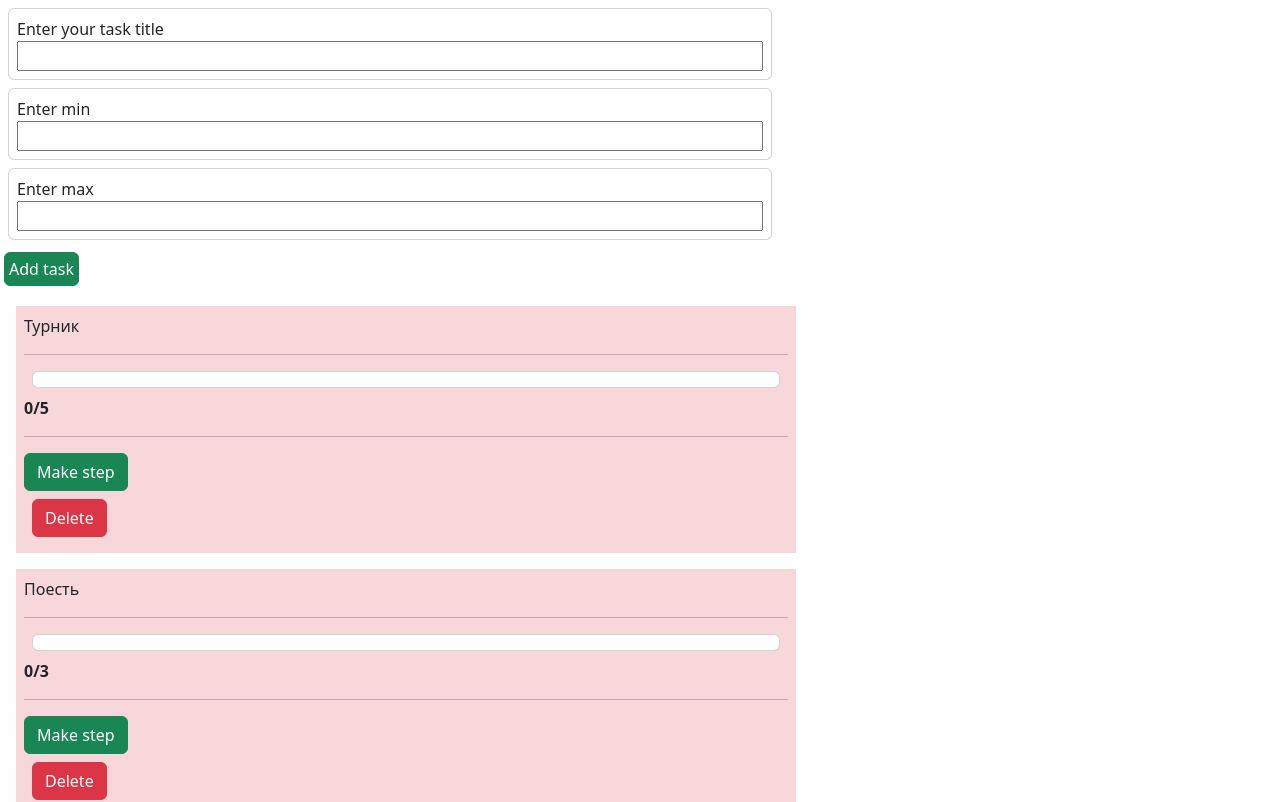
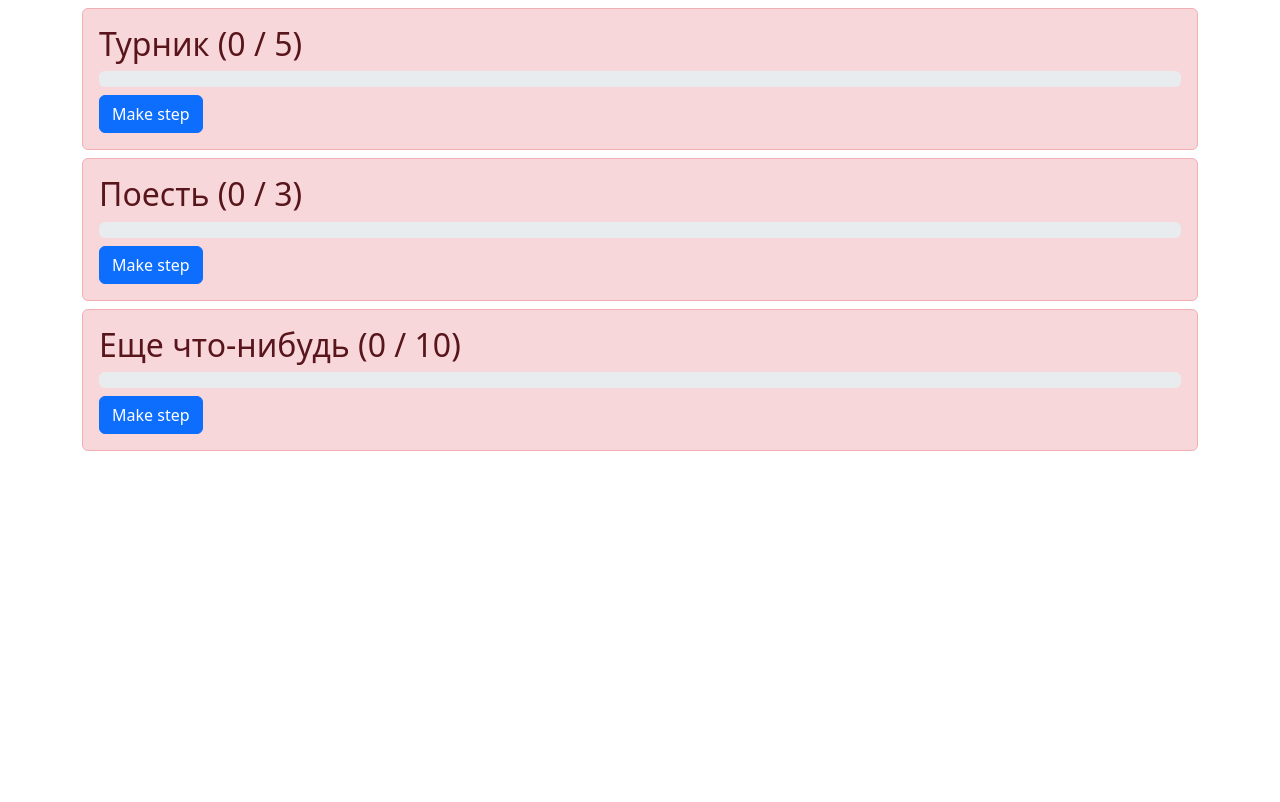
Before and after one commit to Alexey197/React_2023_HT1, a React (Vite) app: page / in a window 1280 px wide. Shown: the top 802 px of the page. Built offline with nearby package versions, Linux system fonts and the light colour scheme.

Commit message:
1-part HT Lavric version

```diff
--- a/src/App.jsx
+++ b/src/App.jsx
@@ -1,69 +1,30 @@
 import { useState } from 'react'
-import { Todo } from './components/Todo'
-import React from 'react'
+import TodoItem  from './components/TodoItem'
 
 function App() {
  const [ items, setItems ] = useState([
-   {id: 1,title: 'Турник', min: 0, max: 5},
-   {id: 2,title: 'Поесть', min: 0, max: 3},
-   {id: 3,title: 'Еще что-нибудь', min: 0, max: 10}
+   {id: 1,title: 'Турник', current: 0, max: 5},
+   {id: 2,title: 'Поесть', current: 0, max: 3},
+   {id: 3,title: 'Еще что-нибудь', current: 0, max: 10}
  ])
 
-  let titleInput = React.createRef()
-  let minInput = React.createRef()
-  let maxInput = React.createRef()
-
-  function addNewTask() {
-   let newTaskObj = {}
-    newTaskObj.id = items.length + 1
-    newTaskObj.title = titleInput.current.value
-    newTaskObj.min = parseInt(minInput.current.value)
-    newTaskObj.max = parseInt(maxInput.current.value)
-    console.log(newTaskObj)
-
-    setItems([...items, newTaskObj])
+  function increaseItem(id) {
+   setItems(items.map(item =>
+     item.id === id && item.current < item.max ?
+       {...item, current: item.current + 1} :
+       item
+   ))
   }
 
-  function setItemValue(newValue, id) {
-   setItems(items.map(item => item.id !== id ? item : {
-    ...item, min: newValue
-   }))
-  }
-
-  function deleteItem(id) {
-    setItems(items.filter(item => item.id !== id))
-  }
-
-  const itemsElems = items.map(item => <Todo
+  let itemsElems = items.map(item => <TodoItem
     key={item.id}
-    title={item.title}
-    min={item.min}
-    max={item.max}
-    changed={(newValue) => setItemValue(newValue, item.id)}
-    showed={item.min !== item.max}
-    deleted={() => deleteItem(item.id)}
+    item={item}
+    step={increaseItem}
   />)
 
-  return <>
-    <div className="item-width">
-      <div className="card m-2 p-2">
-        <label htmlFor="myTitle">Enter your task title</label>
-        <input type="text" id="myTitle" ref={titleInput}/>
-      </div>
-      <div className="card m-2 p-2">
-        <label htmlFor="myMin">Enter min</label>
-        <input type="text" id="myMin" ref={minInput}/>
-      </div>
-      <div className="card m-2 p-2">
-        <label htmlFor="myMax">Enter max</label>
-        <input type="text" id="myMax" ref={maxInput}/>
-      </div>
-    </div>
-    <button className="btn btn-success m-1 p-1" onClick={addNewTask}>Add task</button>
-    <div>
-      {itemsElems}
-    </div>
-  </>
+  return <div className="container">
+    {itemsElems}
+  </div>
 }
 
 export default App
--- /dev/null
+++ b/src/components/Progress.jsx
@@ -0,0 +1,27 @@
+import PropTypes from 'prop-types'
+
+Progress.propTypes = {
+  current: PropTypes.number.isRequired,
+  max: PropTypes.number.isRequired,
+  min: PropTypes.number
+}
+
+function Progress({ min = 0, current, max }) {
+  let rel = current / max
+  let styles = {
+    width: rel * 100 + '%'
+  }
+
+  return <div className="progress">
+    <div className="progress-bar"
+         role="progressbar"
+         aria-valuenow={current}
+         aria-valuemin={min}
+         aria-valuemax={max}
+         style={styles}
+    >
+    </div>
+  </div>
+}
+
+export default Progress
--- a/src/components/Todo.jsx
+++ /dev/null
@@ -1,63 +0,0 @@
-import PropTypes from 'prop-types';
-import {useState} from 'react'
-// import React from 'react'
-
-Todo.propTypes = {
-  title: PropTypes.string.isRequired,
-  min: PropTypes.number.isRequired,
-  max: PropTypes.number.isRequired,
-  changed: PropTypes.func.isRequired,
-  showed: PropTypes.bool.isRequired,
-  deleted: PropTypes.func.isRequired
-}
-
-export function Todo({ showed, title, min, max, changed, deleted }) {
-  const [level, setLevel] = useState({
-    height: '15px',
-    width: '0%',
-    backgroundColor: 'red',
-    background: 'red'
-  })
-
-  let canInc = min < max
-
-  const classes = min / max > 0.33 && min / max < 0.66 ?
-    "card-todo__two-thirds" : min / max > 0.66 ?
-      "card-todo__full" :
-      "card-todo"
-  const className = `${classes} m-3 p-2 item-width`
-
-  function increase() {
-    if (canInc) {
-      changed(min + 1)
-      setLevel({...level, width: `${(min + 1) / max * 100}%`})
-    } else console.log('max')
-  }
-
-  const strongClasses = ['d-none']
-
-  const buttonClasses = ['btn', 'btn-success']
-  if (!showed) {
-    buttonClasses.push('d-none')
-    strongClasses.pop()
-  }
-
-  return (
-    <>
-      <div className={className}>
-        <p>{title}</p>
-        <hr/>
-        <div className='card m-2'>
-          <div className="card__level" style={level}></div>
-        </div>
-        <strong>{min}/{max}</strong>
-        <hr/>
-        <div>
-          <button className={buttonClasses.join(' ')} onClick={increase}>Make step</button>
-          <strong className={strongClasses.join(' ')}>All done!</strong>
-        </div>
-        <button className="btn btn-danger m-2" onClick={deleted}>Delete</button>
-      </div>
-    </>
-  )
-}
--- /dev/null
+++ b/src/components/TodoItem.jsx
@@ -0,0 +1,30 @@
+import PropTypes, {string} from 'prop-types';
+import AppProgress from './Progress'
+
+TodoItem.propTypes = {
+  item: PropTypes.object.isRequired,
+  step: PropTypes.func.isRequired
+}
+
+function TodoItem({ item, step }) {
+  let { current, max, id, title } = item
+
+  let rel = current / max
+
+  let alertClasses = rel < 0.25 ? 'alert-danger' :
+    rel < 0.75 ? 'alert-warning' :
+      'alert-success'
+
+  return <div className={`alert my-2 ${alertClasses}`}>
+    <h2>{title} ({current} / {max})</h2>
+    <div className="my-2">
+      <AppProgress max={max} current={current} />
+    </div>
+    {rel < 1 ?
+      <button onClick={() => step(id)} type="button" className="btn btn-primary">Make step</button> :
+      <strong>Wel Done</strong>
+    }
+  </div>
+}
+
+export default TodoItem
```
